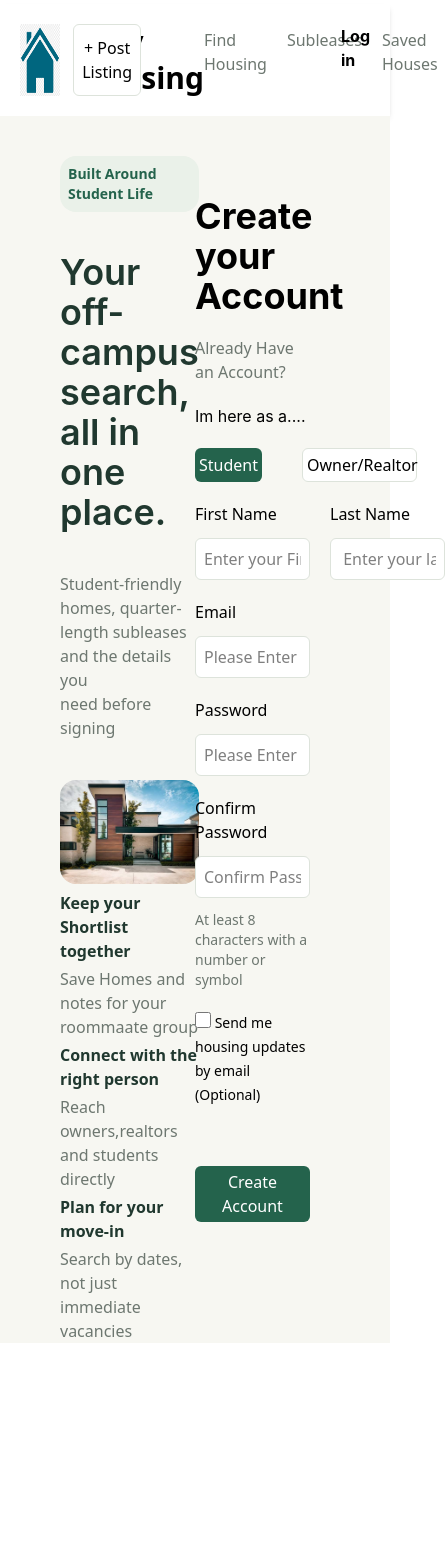
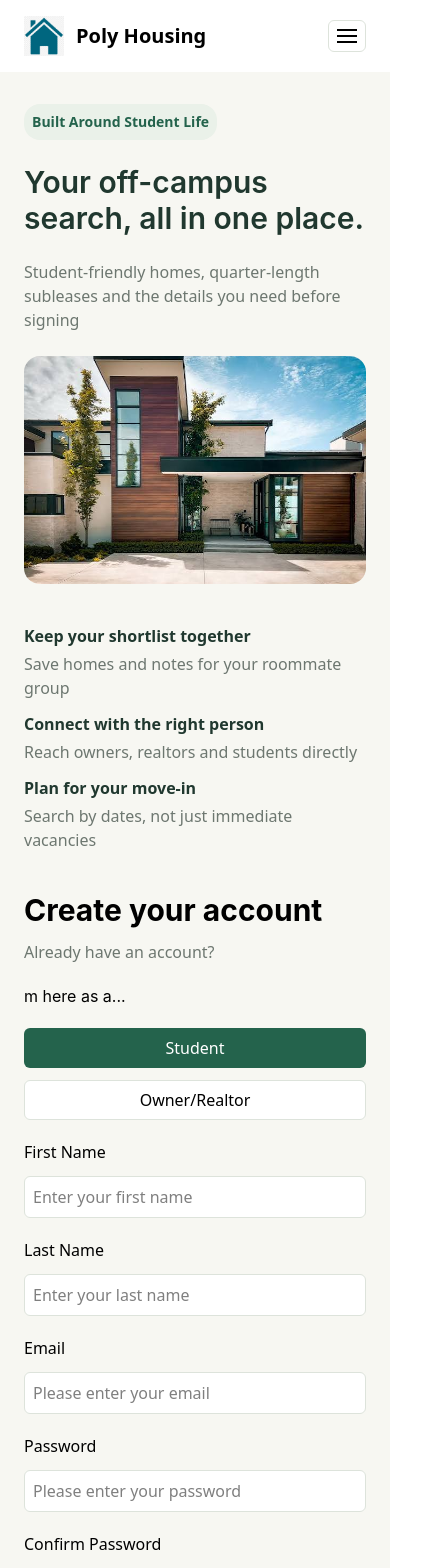
Before and after one commit to AgustinDimayuga/poly-housing, a Next.js app: page / in a window 390 px wide. Shown: the top 1568 px of the page, 445 px wide, since content can reach past the window. Before the commit the page ends 1343 px from the top, so only its background shows below. Built offline with nearby package versions, Linux system fonts and the light colour scheme.

Commit message:
Big Things Coming -Mobile-Friendly,Header,signup

```diff
--- a/app/Listings/page.tsx
+++ b/app/Listings/page.tsx
@@ -1,61 +1,70 @@
-import Title from "./components/titles";
-import Bubble_text from "./components/bubble";
-import Button from "../components/button";
-import Image from "next/image";
-import Listing_Summary from "./components/summary";
-export default function listing(){
+import Title from "./components/titles"
+import Bubble_text from "./components/bubble"
+import Button from "../components/button"
+import Image from "next/image"
+import Listing_Summary from "./components/summary"
 
-    return(
+export default function ListingPage() {
+    return (
+        <div className="bg-poly-green-light min-h-screen">
+            <div className="mx-auto max-w-7xl py-10">
 
-
-        <div className="bg-poly-green-light min-h-screen">
-            <div className="grid grid-cols-2 mt-[5%] ml-[5%]">
+                {/* Header */}
+                <div className="flex items-start justify-between gap-4">
                     <div>
-                    <Title address="426 Lafond Road, Tipton CA 93274">Faze_FBI_1337 House </Title>
+                        <Title address="1248 Cedar St, San Luis Obispo, CA 93405 · Anholm">
+                            Cedar House
+                        </Title>
                         <div className="flex flex-row gap-3 mt-5">
-                        <Bubble_text variant="Message">Dangerous Neighborhood  </Bubble_text>
-                        <Bubble_text variant="Message">Carne Asada Grill </Bubble_text>
-                        <Bubble_text variant="Review" rating={1} reviews={2} >  </Bubble_text>
-
+                            <Bubble_text variant="Message">Students welcome</Bubble_text>
+                            <Bubble_text variant="Message">Available Sep 1, 2027</Bubble_text>
+                            <Bubble_text variant="Review" rating={4.6} reviews={8}>Hello</Bubble_text>
                         </div>
-
                     </div>
-
-
-                <div className="flex items-center justify-end gap-3 mr-20">
-                    <Button variant="white" className="w-28 h-12 "> Share</Button>
-                    <Button variant="white" className="w-28 h-12 "> Save</Button>
+                    <div className="flex items-center gap-3">
+                        <Button variant="white" className="w-28 h-12">Share</Button>
+                        <Button variant="white" className="w-28 h-12">Save</Button>
                     </div>
                 </div>
 
-            <div className="grid grid-cols-2 ml-[5%]">
-                <Image src="/polyhouse-signup.jpg" width={600} height={100} alt="Picture of House" className="rounded-2xl  mt-10"/>
-                <div>
-                    <Image src="/polyhouse-signup.jpg" width={280} height={100} alt="Picture of House" className="rounded-2xl mt-10"/>
-                    <Image src="/polyhouse-signup.jpg" width={280} height={100} alt="Picture of House" className="rounded-2xl  mt-10"/>
-
+                {/* Gallery */}
+                <div className="mt-8 grid h-[350px] grid-cols-3 grid-rows-2 gap-3">
+                    <div className="relative col-span-2 row-span-2">
+                        <Image src="/polyhouse-signup.jpg" alt="Front of house" fill className="rounded-2xl object-cover" />
+                    </div>
+                    <div className="relative">
+                        <Image src="/polyhouse-signup.jpg" alt="Living room" fill className="rounded-2xl object-cover" />
+                    </div>
+                    <div className="relative">
+                        <Image src="/polyhouse-signup.jpg" alt="Kitchen" fill className="rounded-2xl object-cover" />
+                    </div>
                 </div>
 
-
+                {/* Main + sidebar */}
+                <div className="mt-6 grid grid-cols-1 gap-6 lg:grid-cols-[1fr_340px]">
+                    <div className="flex flex-col gap-6">
+                        <div className="bg-white rounded-2xl border border-border-inputs p-6">
+                            <p className="text-sm font-semibold">3 bedrooms · 2 bathrooms · 2 parking spaces</p>
+                            <h2 className="mt-4 text-xl font-bold">A little more room for your college years.</h2>
+                            <p className="mt-2 text-sm text-under-input">
+                                A bright, single-story home in Anholm with a shared living room, sunny backyard
+                                and room for a dining table. A bike-friendly route connects to campus and downtown.
+                            </p>
+                            <div className="mt-4 flex flex-wrap gap-2">
+                                <Bubble_text variant="Message">In-unit laundry</Bubble_text>
+                                <Bubble_text variant="Message">Private backyard</Bubble_text>
+                                <Bubble_text variant="Message">Dishwasher</Bubble_text>
+                                <Bubble_text variant="Message">Bike storage</Bubble_text>
+                            </div>
+                        </div>
+                        {/* pricing + reviews sections go here */}
                     </div>
 
-
-
-            <div className="grid grid-cols-[70%_30%]">
-                <div>
-
+                    <aside>
+                        <Listing_Summary />
+                    </aside>
                 </div>
-
-                <div>
-
-                    <Listing_Summary></Listing_Summary>
             </div>
-
-            </div>
-
-
         </div>
     )
-
-
 }
--- a/app/components/header.tsx
+++ b/app/components/header.tsx
@@ -1,31 +1,67 @@
 import Image from "next/image"
+import Link from "next/link"
 import Button from "./button"
+
+const links = [
+  { label: "Find housing", href: "#" },
+  { label: "Subleases", href: "#" },
+  { label: "Saved homes", href: "#" },
+]
 
 export default function Header() {
   return (
-    <div className=" grid grid-cols-2 bg-white text-black p-5 shadow-md mt-1" >
+    <header className="w-full bg-white text-black shadow-md">
+      <div className="flex w-full items-center justify-between gap-4 px-6 py-4 lg:px-10">
 
-        <div className="flex flex-row ">
+        {/* Left: logo + nav */}
+        <div className="flex items-center gap-10">
+          <Link href="/" className="flex shrink-0 items-center gap-3">
+            <Image src="/house.png" alt="PolyHousing Logo" width={40} height={40} className="h-10 w-10" />
+            <span className="whitespace-nowrap text-xl font-bold md:text-3xl">Poly Housing</span>
+          </Link>
 
-            <Image  src= "/house.png" alt=" PolyHousing Logo"  width={40} height={0} className=" mr-5 "  />
-            <h1 className=" font-bold text-3xl"> Poly Housing </h1>
-
-            <ul className="flex flex-row ml-auto gap-5 text-under-input mt-1 ">
-                <li className="hover:underline"> Find Housing </li>
-                <li className="hover:underline"> Subleases </li>
-                <li className="hover:underline "> Saved Houses </li>
+          <nav className="hidden md:block">
+            <ul className="flex flex-row gap-5 text-under-input">
+              {links.map((l) => (
+                <li key={l.label}>
+                  <Link href={l.href} className="whitespace-nowrap hover:underline">{l.label}</Link>
+                </li>
+              ))}
             </ul>
-
+          </nav>
         </div>
 
-        <div className="flex flex-row justify-end gap-50 ">
-
-            <Button variant="white" className=" p-2"> + Post Listing</Button>
-            <p className=" font-inter font-bold hover:underline"> Log in </p>
-
+        {/* Right: actions, with margin from the edge */}
+        <div className="hidden items-center gap-5 md:mr-6 md:flex lg:mr-12">
+          <Button variant="white" className="whitespace-nowrap p-2">+ Post listing</Button>
+          <Link href="#" className="whitespace-nowrap font-inter font-bold hover:underline">Log in</Link>
         </div>
 
-    </div>
+        {/* Mobile menu */}
+        <details className="group relative md:hidden">
+          <summary
+            aria-label="Toggle menu"
+            className="flex cursor-pointer list-none flex-col rounded-md border border-border-inputs p-2 [&::-webkit-details-marker]:hidden"
+          >
+            <span className="block h-0.5 w-5 bg-black" />
+            <span className="mt-1 block h-0.5 w-5 bg-black" />
+            <span className="mt-1 block h-0.5 w-5 bg-black" />
+          </summary>
+
+          <div className="absolute right-0 top-full z-50 mt-3 flex w-56 flex-col gap-3 rounded-2xl border border-border-inputs bg-white p-4 shadow-md">
+            <ul className="flex flex-col gap-3 text-under-input">
+              {links.map((l) => (
+                <li key={l.label}>
+                  <Link href={l.href} className="hover:underline">{l.label}</Link>
+                </li>
+              ))}
+            </ul>
+            <hr className="border-border-inputs" />
+            <Button variant="white" className="p-2">+ Post listing</Button>
+            <Link href="#" className="font-inter font-bold hover:underline">Log in</Link>
+          </div>
+        </details>
+      </div>
+    </header>
   )
-
 }
--- a/app/page.tsx
+++ b/app/page.tsx
@@ -2,100 +2,83 @@ import Image from "next/image";
 import Button from "./components/button";
 import Textbox from "./components/text";
 import Bubble_text from "./Listings/components/bubble";
+
 export default function Home() {
   return (
+    <div className="grid min-h-screen grid-cols-1 bg-poly-green-light lg:grid-cols-2">
 
+      {/* Left side: marketing */}
+      <div className="flex min-w-0 flex-col gap-10 px-6 pt-8 lg:pl-15 lg:pr-0 lg:pt-10">
+        <div className="flex flex-col items-start gap-6 lg:gap-10">
+          <Bubble_text variant="Message">Built Around Student Life</Bubble_text>
 
-      <div className="grid grid-cols-2 bg-poly-green-light min-h-screen">
-        {/* Right Side of the Page */}
-        <div className="grid grid-rows ml-15">
+          <h1 className="font-inter text-3xl font-semibold text-signup-title-green lg:text-4xl">
+            Your off-campus search, all in one place.
+          </h1>
 
-          <div className="flex flex-col gap-10 items-start mt-10">
-            <Bubble_text variant="Message">Built Around Student Life </Bubble_text>
-            <h1 className="text-4xl font-semibold font-inter text-signup-title-green"> Your off-campus search,<br/> all in one place.</h1>
-          <p className="text-under-input">Student-friendly homes, quarter-length subleases and the details you <br/> need before signing</p>
-          <Image src="/polyhouse-signup.jpg" width={600} height={100} alt="Picture of House" className="rounded-2xl"/>
-          </div>
+          <p className="max-w-md text-under-input">
+            Student-friendly homes, quarter-length subleases and the details you need before signing
+          </p>
 
-          <div className=" flex flex-col gap-1 mt-[5%]">
-            <h2 className=" text-signup-title-green font-bold"> Keep your Shortlist together</h2>
-            <h2 className=" text-under-input"> Save Homes and notes  for your roommaate group</h2>
-            <h2 className=" text-signup-title-green font-bold"> Connect with the right person</h2>
-            <h2 className=" text-under-input"> Reach owners,realtors and students directly</h2>
-            <h2 className=" text-signup-title-green font-bold">Plan for your move-in</h2>
-            <h2 className=" text-under-input"> Search by dates, not just immediate vacancies</h2>
+          <div className="relative aspect-[3/2] w-full max-w-[600px]">
+            <Image
+              src="/polyhouse-signup.jpg"
+              alt="Picture of House"
+              fill
+              sizes="(min-width: 1024px) 600px, 100vw"
+              className="rounded-2xl object-cover"
+            />
           </div>
         </div>
 
-        {/* rightside of the Login Page
-        The structure of the pages is :
-        Every div inside the huge div is grid-row (for better orgnaization)
-        for the input of first name and last name inside of that corresponding div is a
-        flex that separates first & last name input and another flex that
-        makes the label and input stack on top of each other
-        otherwise every dive is using flex-col so the content inside of it stack
-        (There is probably a better way to use Flex instead of copying pasting)
-        - For Inputs I erased the Id label FYI, will probably have to add it later when backend is created
-        */}
+        <div className="flex flex-col gap-1">
+          <h2 className="font-bold text-signup-title-green">Keep your shortlist together</h2>
+          <h2 className="mb-2 text-under-input">Save homes and notes for your roommate group</h2>
+          <h2 className="font-bold text-signup-title-green">Connect with the right person</h2>
+          <h2 className="mb-2 text-under-input">Reach owners, realtors and students directly</h2>
+          <h2 className="font-bold text-signup-title-green">Plan for your move-in</h2>
+          <h2 className="text-under-input">Search by dates, not just immediate vacancies</h2>
+        </div>
+      </div>
 
-
-        <div className="flex flex-col mr-20 mt-20 gap-5">
-          <div>
-            <h1 className="text-4xl font-inter font-bold "> Create your Account  </h1>
-            <p className="mt-5 text-under-input hover:underline"> Already Have an Account? </p>
-
-          </div>
-
-          <div>
-            <p className="font-inter"> Im here as a....</p>
-          </div>
-          <div className=" flex flex-row justify-evenly gap-10 ">
-            <Button variant="primary" aria-label="Student" className="w-full">Student</Button>
-            <Button variant="white" aria-label="Owner/Realtor" className="w-full" >Owner/Realtor</Button>
-          </div>
-
-          <div className=" flex flex-row  gap-5 ">
-
-            <Textbox placeholder="Enter your First Name"> First Name </Textbox>
-
-            <Textbox placeholder=" Enter your last Name"> Last Name </Textbox>
-
-
-          </div>
-
-
-          <Textbox placeholder="Please Enter Your Email"> Email</Textbox>
-
-
-
-          <Textbox placeholder="Please Enter Your Password" type="password"> Password </Textbox>
-
-          <div className=" flex flex-col justify-start gap-3 ">
-            {/* <label htmlFor="Confirm_password ">Confirm Password</label>
-              <input type="password" placeholder="Confirm Password" className="border rounded-md p-2 bg-white  border-border-inputs"/> */}
-              <Textbox placeholder="Confirm Password" type="Password"> Confirm Password</Textbox>
-            <p className="text-under-input text-sm">At least 8 characters with a number or symbol</p>
-          </div>
-
-        <div className="flex flex-row items-center gap-2">
-         <label>
-          <input type="checkbox" className="h-4 w-4 accent-green-800"/>
-          <span className="text-sm  "> Send me housing updates by email (Optional)</span>
-          </label>
+      {/* Right side: signup form */}
+      <div className="flex min-w-0 flex-col gap-5 px-6 py-10 lg:pl-0 lg:pr-20 lg:pt-20">
+        <div>
+          <h1 className="font-inter text-3xl font-bold lg:text-4xl">Create your account</h1>
+          <p className="mt-3 text-under-input hover:underline lg:mt-5">Already have an account?</p>
         </div>
 
-          <div className="justify-center mt-10">
-              <Button variant="primary" aria-label="Create Account" className="w-full"> Create Account</Button>
-          </div>
+        <p className="font-inter">m here as a...</p>
 
-
+        <div className="flex flex-col gap-3 sm:flex-row sm:gap-10">
+          <Button variant="primary" aria-label="Student" className="h-10 w-full">Student</Button>
+          <Button variant="white" aria-label="Owner/Realtor" className="h-10 w-full">Owner/Realtor</Button>
         </div>
 
+        <div className="flex flex-col gap-5 sm:flex-row">
+          <Textbox placeholder="Enter your first name">First Name</Textbox>
+          <Textbox placeholder="Enter your last name">Last Name</Textbox>
+        </div>
 
+        <Textbox placeholder="Please enter your email" type="email">Email</Textbox>
 
+        <Textbox placeholder="Please enter your password" type="password">Password</Textbox>
 
-  </div>
+        <div className="flex flex-col gap-3">
+          <Textbox placeholder="Confirm password" type="password">Confirm Password</Textbox>
+          <p className="text-sm text-under-input">At least 8 characters with a number or symbol</p>
+        </div>
 
+        <label className="flex items-center gap-2">
+          <input type="checkbox" className="h-4 w-4 accent-green-800" />
+          <span className="text-sm">Send me housing updates by email (optional)</span>
+        </label>
+
+        <Button variant="primary" aria-label="Create Account" className="mt-4 h-10 w-full lg:mt-10">
+          Create Account
+        </Button>
+      </div>
+    </div>
   );
 }
 
```
Also changed, not shown: app/Listings/components/summary.tsx (+36 -22 lines), app/Listings/components/titles.tsx (indentation only). Lines whose indentation alone changed are shown as unchanged.
